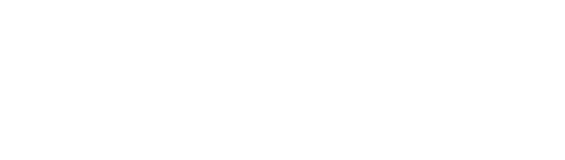
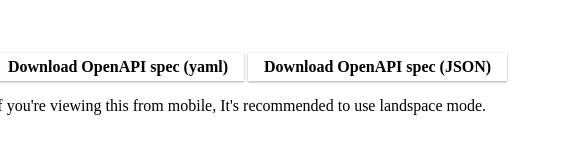
Before and after one commit to noaione/discord-openapi, a website: page template/index.html in a window 1280 px wide. Shown: the full height of the page, 0-565 px from the left. Drawn offline with Linux system fonts and the light colour scheme.

Commit message:
Allow downloading the spec to be used in API client test e.g. Insomnia, Postman

```diff
--- a/template/index.html
+++ b/template/index.html
@@ -6,6 +6,38 @@
         <meta name="description" content="Discord API documentation but it's in OpenAPI format">
         <!-- Script -->
         <script type="module" src="https://unpkg.com/rapidoc/dist/rapidoc-min.js"></script>
+
+        <style>
+            .download-btn {
+                border-radius: var(--border-radius);
+                font-weight: 600;
+                display: inline-block;
+                padding: 6px 16px;
+                font-size: var(--font-size-small);
+                outline: 0px;
+                line-height: 1;
+                text-align: center;
+                white-space: nowrap;
+                border: 2px solid var(--primary-color);
+                background-color: transparent;
+                transition: background-color 0.2s ease 0s;
+                user-select: none;
+                cursor: pointer;
+                box-shadow: rgb(0 0 0 / 12%) 0px 1px 3px, rgb(0 0 0 / 24%) 0px 1px 2px;
+                border-width: 1px;
+                text-decoration: none;
+                color: var(--primary-color);
+            }
+
+            .download-btn:hover {
+                background-color: var(--primary-color);
+                color: var(--primary-color-invert);
+            }
+
+            .-ml-slot {
+                margin-left: -16px;
+            }
+        </style>
     </head>
     <body>
         <rapi-doc
@@ -23,11 +55,19 @@
             font-size="large"
             fetch-credentials="omit"
             default-api-server="https://discord.com/api/{apiVersion}"
+            allow-spec-file-download="false"
         >
             <div slot="nav-logo" style="display: flex; align-items: center; justify-content: center;">
                 <img src="/assets/discord-logo-white.png" style="width:40px; margin-right: 20px"><span style="color:#fff">
                     <b>Discord</b> API</span>
             </div>
+            <div slot="overview">
+                <a href="/openapi.yaml" class="download-btn -ml-slot">Download OpenAPI spec (yaml)</a>
+                <a href="/openapi.json" class="download-btn">Download OpenAPI spec (JSON)</a>
+            </div>
+            <div slot="overview" style="padding-bottom: 8px;">
+                <p class="-ml-slot">If you're viewing this from mobile, It's recommended to use landspace mode.</p>
+            </div>
         </rapi-doc>
     </body>
 </html>
```
